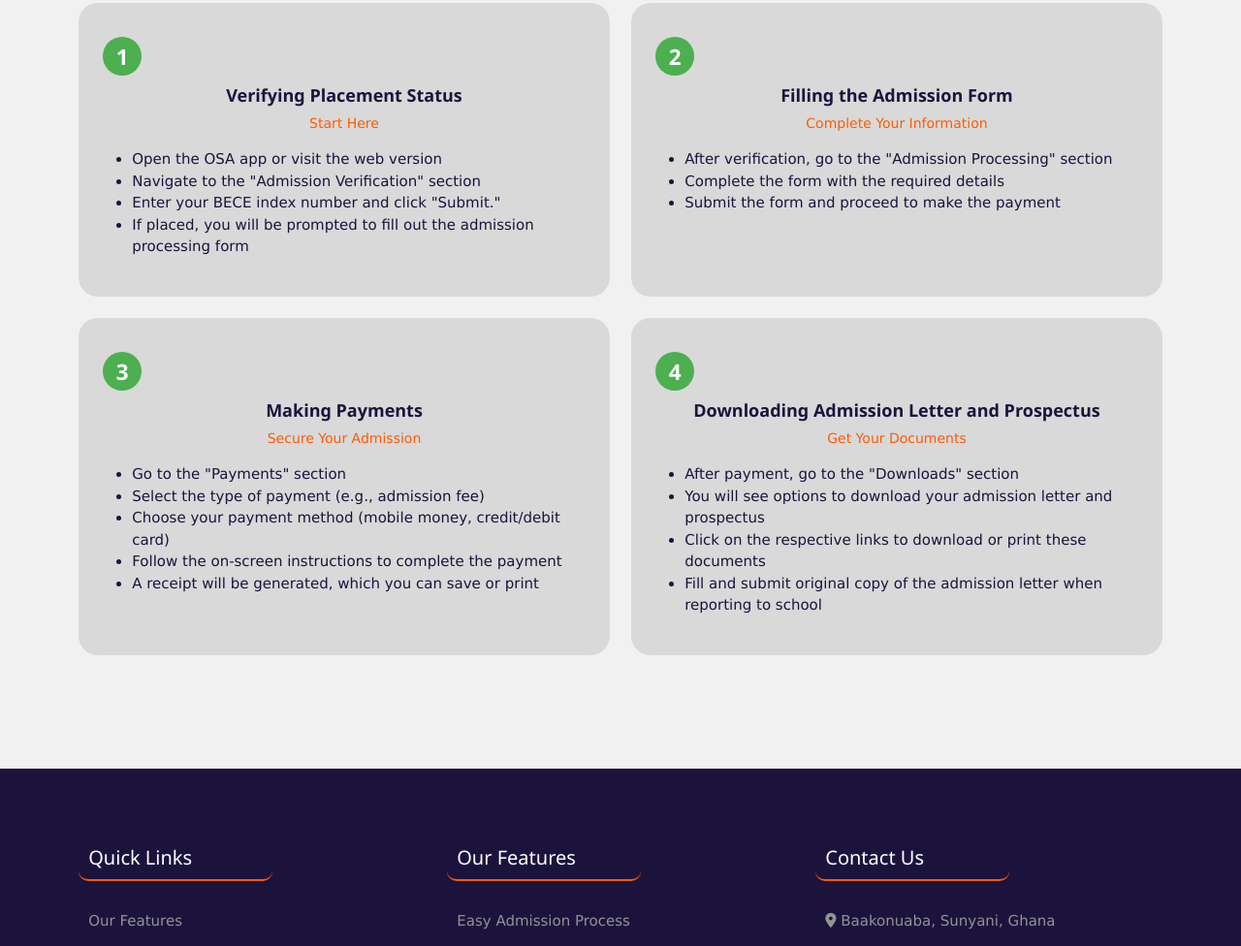
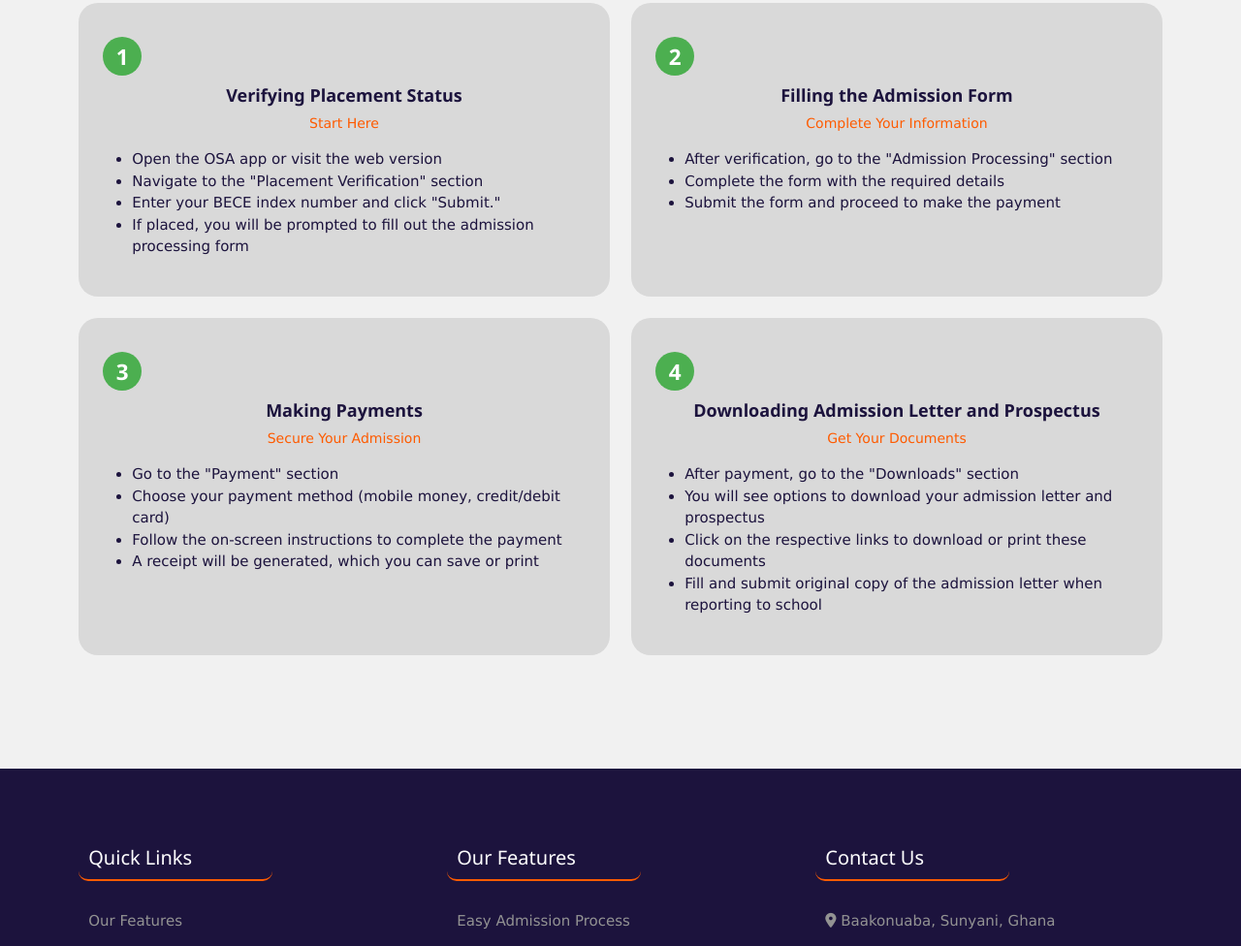
Before and after one commit to YawEffah/osaadmissions, a plain HTML site: page user-manual.html in a window 1280 px wide. Shown: the part 737-1713 px from the top of the page at 97% size. Drawn offline with nearby package versions, Linux system fonts and the light colour scheme.

Commit message:
Update user-manual page

```diff
--- a/user-manual.html
+++ b/user-manual.html
@@ -99,7 +99,7 @@
                                     <p class="card-text">
                                         <ul>
                                             <li> Open the OSA app or visit the web version</li>
-                                            <li> Navigate to the "Admission Verification" section</li>
+                                            <li> Navigate to the "Placement Verification" section</li>
                                             <li> Enter your BECE index number and click "Submit."</li>
                                             <li>If placed, you will be prompted to fill out the admission processing form</li>
                                         </ul>
@@ -137,8 +137,7 @@
                                     <p class="card-tag text-center">Secure Your Admission</p>
                                     <p class="card-text">
                                         <ul>
-                                            <li>Go to the "Payments" section</li>
-                                            <li>Select the type of payment (e.g., admission fee)</li>
+                                            <li>Go to the "Payment" section</li>
                                             <li>Choose your payment method (mobile money, credit/debit card)</li>
                                             <li>Follow the on-screen instructions to complete the payment</li>
                                             <li>A receipt will be generated, which you can save or print</li>
```
